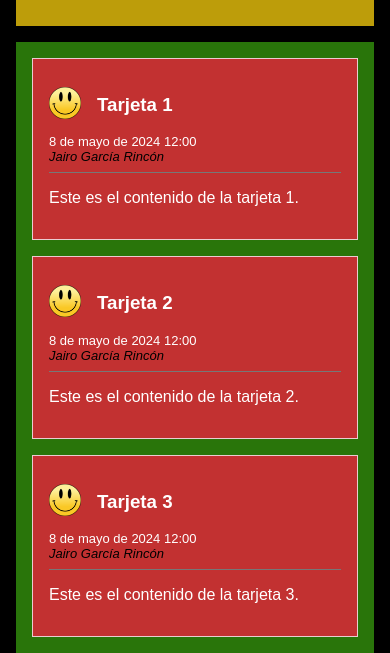
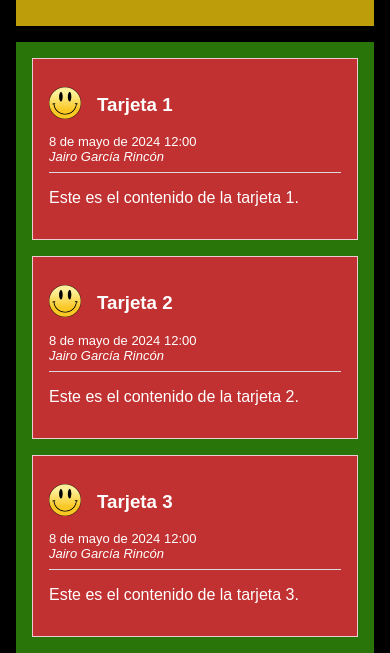
Before and after one commit to jairusgit/maquetacion-web-responsive, a plain HTML site: page ejercicios/03-media-queries/index.html in a window 390 px wide. Shown: the part 122-775 px from the top of the page. Drawn offline with Linux system fonts and the light colour scheme.

Commit message:
Update style.css

```diff
--- a/ejercicios/03-media-queries/css/style.css
+++ b/ejercicios/03-media-queries/css/style.css
@@ -169,6 +169,16 @@ footer p{
         background-color: #c23131;
         border-color: #ebccd1;
     }
+    /* Modifico el color del borde de la info de la tarjeta */
+    .card-info{
+        border-bottom: 1px solid #dadada;
+    }
+    /* Modifico el color del enlace de la info de la tarjeta */
+    .card-info a,
+    .card-info a:hover,
+    .card-info a:visited{
+        color: white;
+    }
     /* Modifico el color de fondo del footer */
     footer{
         background-color: rgb(62, 117, 164);
```
